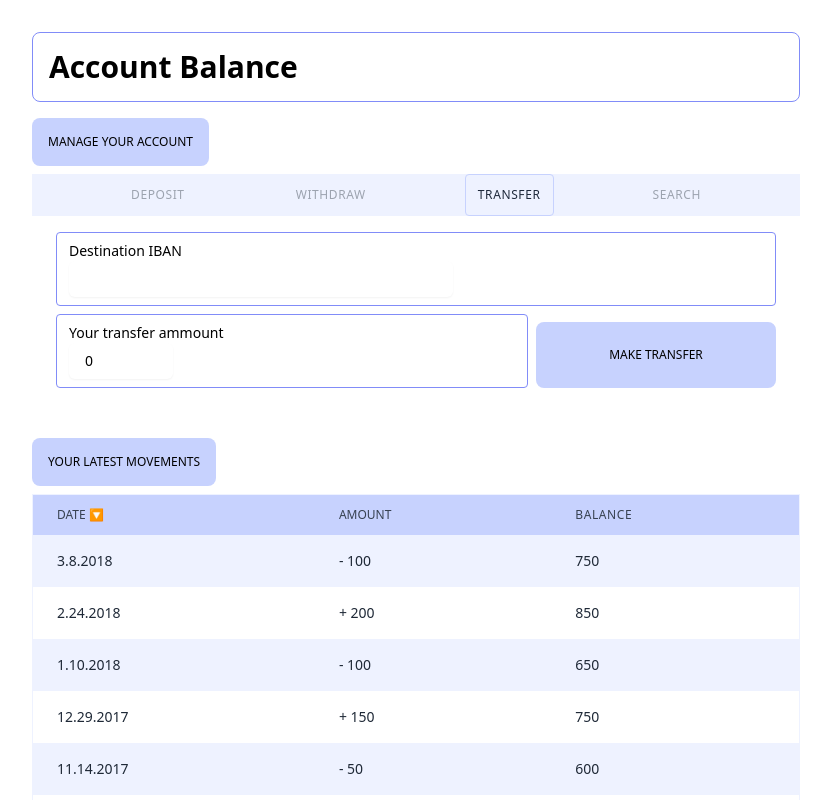
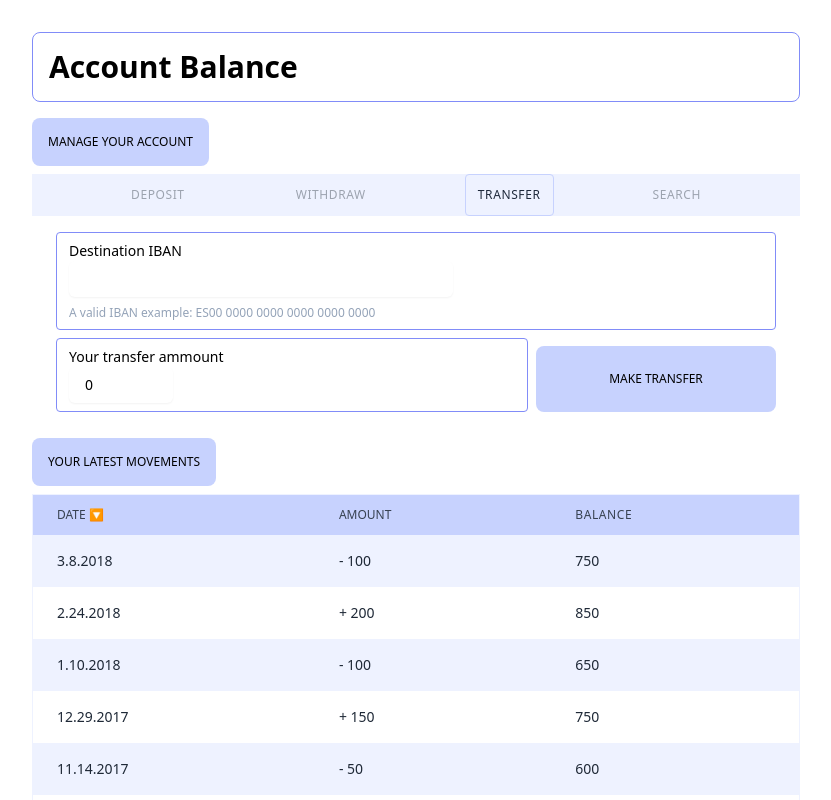
Before and after one commit to vivitt/bank-account-kata, a Next.js app: page / in a window 1280 px wide. Both pictures are taken after a click on the button "TRANSFER". Shown: the top 800 px of the page, without its empty margins (224-1055 px from the left). Built offline with nearby package versions, Linux system fonts and the light colour scheme.

Commit message:
add IBAN example

```diff
--- a/app/ui/TransferForm.tsx
+++ b/app/ui/TransferForm.tsx
@@ -21,6 +21,7 @@ export default function TransferForm({ makeTransfer, accountBalance }) {
           }}
           value={iban}
         />
+        <span className="text-xs pt-2 text-slate-400" aria-label="A valid IBAN include two letters followed by 22 numbers">A valid IBAN example: ES00 0000 0000 0000 0000 0000</span>
       </label>
       <label className="col-span-2 py-2  mr-2 px-3 mb-2 flex flex-col items-start justify-start border border-indigo-400  text-sm font-medium rounded ">
         Your transfer ammount
```
